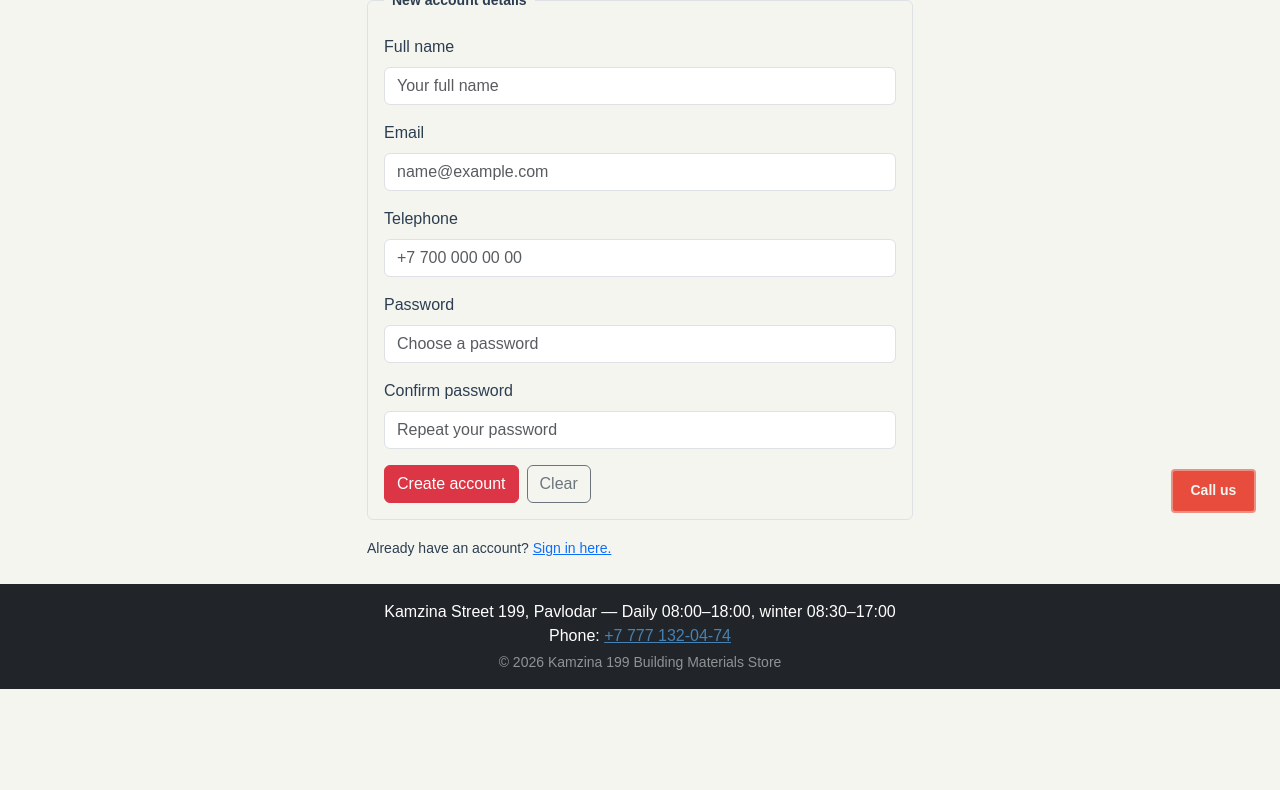
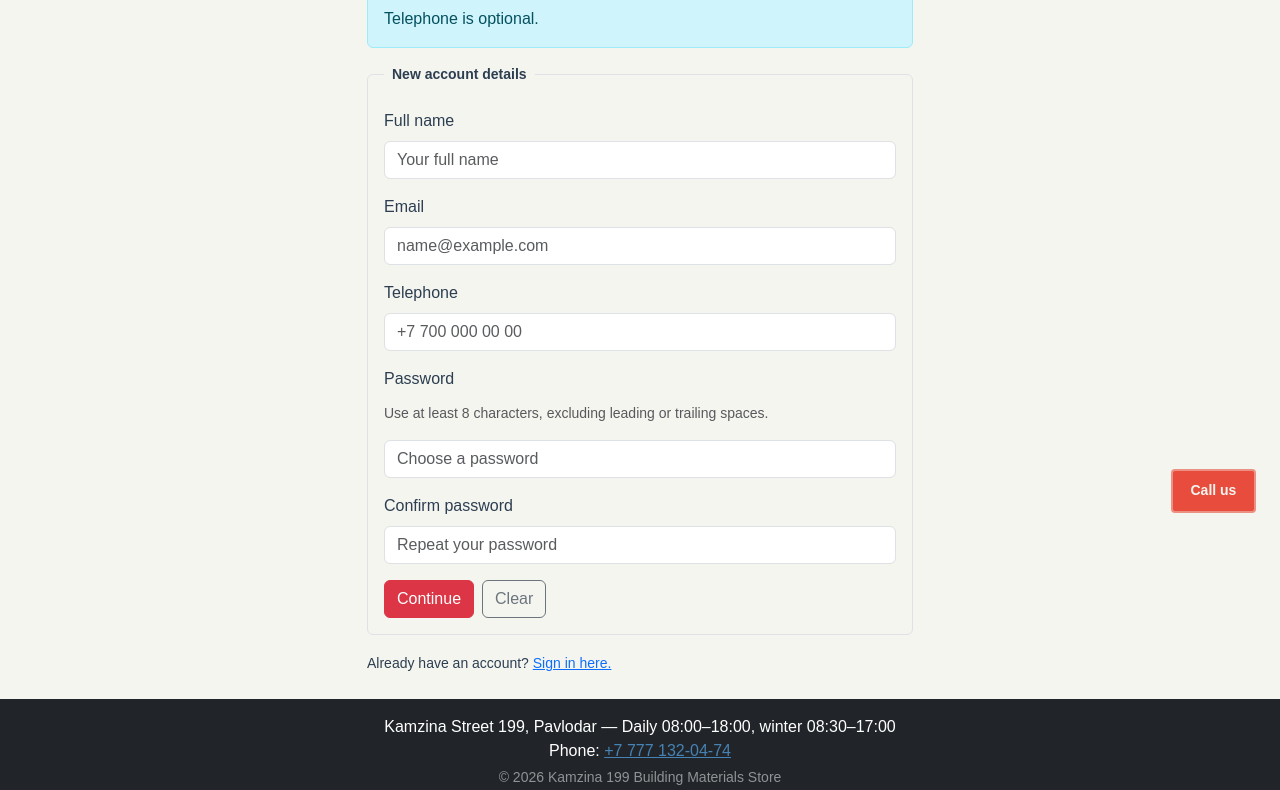
Before and after one commit to EZDAMIR/webuniporject, a website: page signup.html in a window 1280 px wide. Shown: the part 263-1053 px from the top of the page. Before the commit the page ends 952 px from the top, so only its background shows below. Drawn offline with nearby package versions, Linux system fonts and the light colour scheme.

Commit message:
feat: implement registration and sign-in validation

```diff
--- /dev/null
+++ b/js/signup.js
@@ -0,0 +1,72 @@
+"use strict";
+
+(function () {
+  const form = document.getElementById("signup-form");
+  const name = document.getElementById("signup-name");
+  const email = document.getElementById("signup-email");
+  const phone = document.getElementById("signup-phone");
+  const password = document.getElementById("signup-password");
+  const confirm = document.getElementById("signup-confirm");
+  const result = document.getElementById("signup-result");
+  form.before(Store.makeElement("p", "alert alert-info", "Telephone is optional."));
+  document.getElementById("signup-submit").textContent = "Continue";
+  name.autocomplete = "name";
+  email.autocomplete = "email";
+  phone.autocomplete = "tel";
+  password.autocomplete = "new-password";
+  confirm.autocomplete = "new-password";
+  const passwordHelp = Store.makeElement(
+    "p",
+    "form-text",
+    "Use at least 8 characters, excluding leading or trailing spaces.",
+  );
+  passwordHelp.id = "signup-password-help";
+  password.before(passwordHelp);
+  password.setAttribute("aria-describedby", passwordHelp.id);
+
+  function getRules() {
+    return [
+      {
+        field: name,
+        error: name.value.trim().length >= 2 ? "" : "Enter a name with at least 2 characters.",
+      },
+      {
+        field: email,
+        error: Store.validEmail(email.value)
+          ? ""
+          : "Enter a valid email address, such as name@example.com.",
+      },
+      {
+        field: phone,
+        error:
+          !phone.value.trim() || Store.validPhone(phone.value.trim())
+            ? ""
+            : "Enter 10–15 digits, using only +, spaces, brackets or hyphens.",
+      },
+      {
+        field: password,
+        error:
+          password.value.trim().length >= 8
+            ? ""
+            : "Use at least 8 characters, excluding leading or trailing spaces.",
+      },
+      {
+        field: confirm,
+        error:
+          confirm.value !== "" && confirm.value === password.value
+            ? ""
+            : "Repeat the password exactly.",
+      },
+    ];
+  }
+
+  const validate = Store.bindValidation(form, getRules, result);
+  form.addEventListener("submit", function (event) {
+    event.preventDefault();
+    if (!validate()) {
+      return;
+    }
+    form.reset();
+    Store.showMessage(result, "success", "Your details have been checked.");
+  });
+})();
--- a/signup.html
+++ b/signup.html
@@ -160,5 +160,7 @@
     </footer>
 
     <a class="fixed-call" href="tel:+77771320474">Call us</a>
+    <script src="js/main.js" defer></script>
+    <script src="js/signup.js" defer></script>
   </body>
 </html>
```
Also changed, not shown: js/signin.js (added, +37 -0 lines), signin.html (+2 -0 lines).
